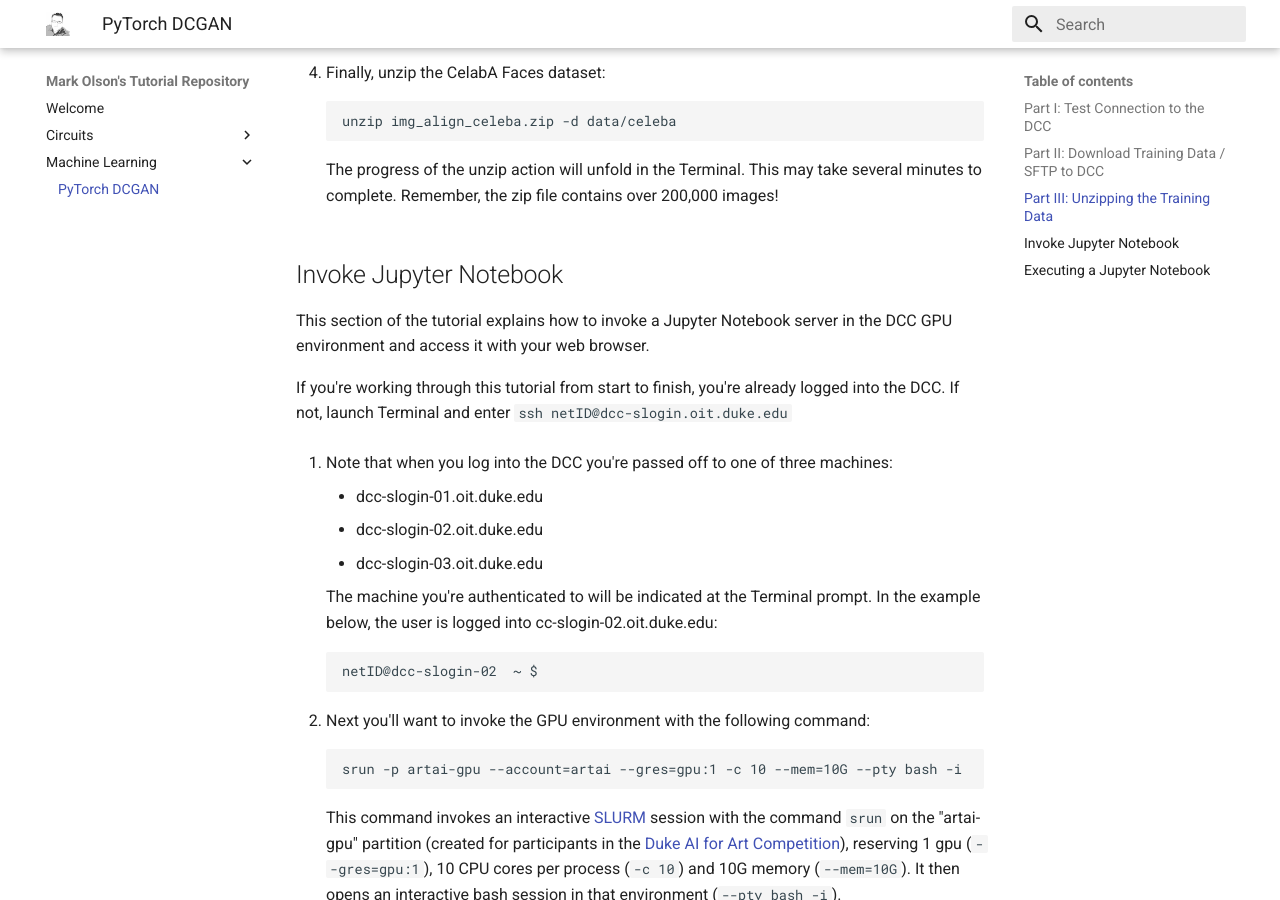
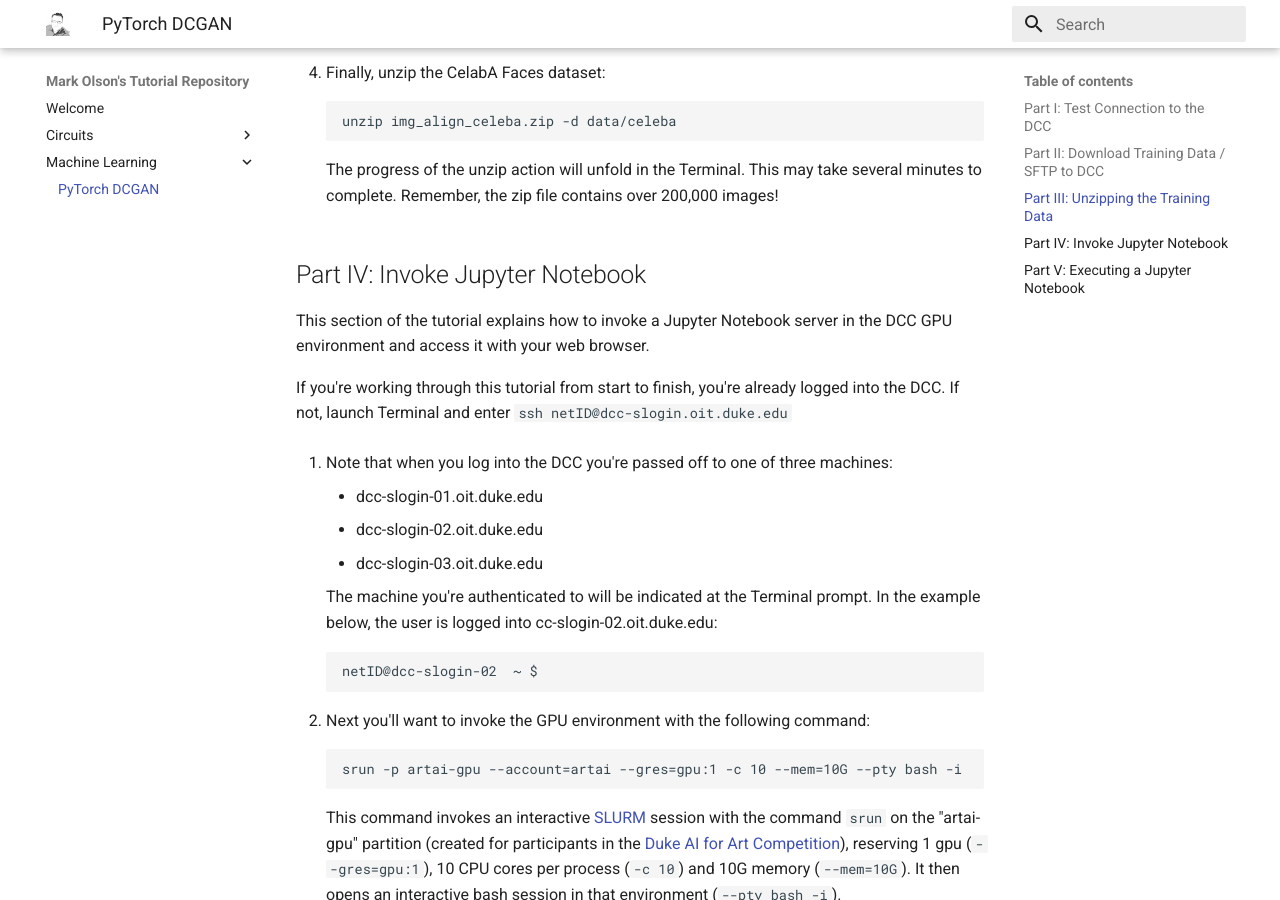
Before and after one commit to mjvo/tutorials, an MkDocs documentation site: the page built from docs/machine-learning/pytorch-dcgan/index.md, in a window 1280 px wide and 900 px high, scrolled down 2418 px. Built offline with MkDocs 1.6.1 and Material for MkDocs 9.7.7, drawn with Linux system fonts in a browser that asks for light colours; some of the changed text lies outside the part shown.

Commit message:
added part to headings

````diff
--- a/docs/machine-learning/pytorch-dcgan/index.md
+++ b/docs/machine-learning/pytorch-dcgan/index.md
@@ -109,7 +109,7 @@
     ```
     The progress of the unzip action will unfold in the Terminal.  This may take several minutes to complete.  Remember, the zip file contains over 200,000 images!
 
-## Invoke Jupyter Notebook
+## Part IV:  Invoke Jupyter Notebook
 
 This section of the tutorial explains how to invoke a Jupyter Notebook server in the DCC GPU environment and access it with your web browser.
 
@@ -226,7 +226,7 @@
 
 
 
-## Executing a Jupyter Notebook
+## Part V:  Executing a Jupyter Notebook
 
 To open a Jupyter notebook, simply click on its filename in the browser window.  By default, it will load in an "untrusted" state.  In this mode, clicking the "Run" button will step through each "cell" of the code, pausing at the next until you again click "Run."
 
````
